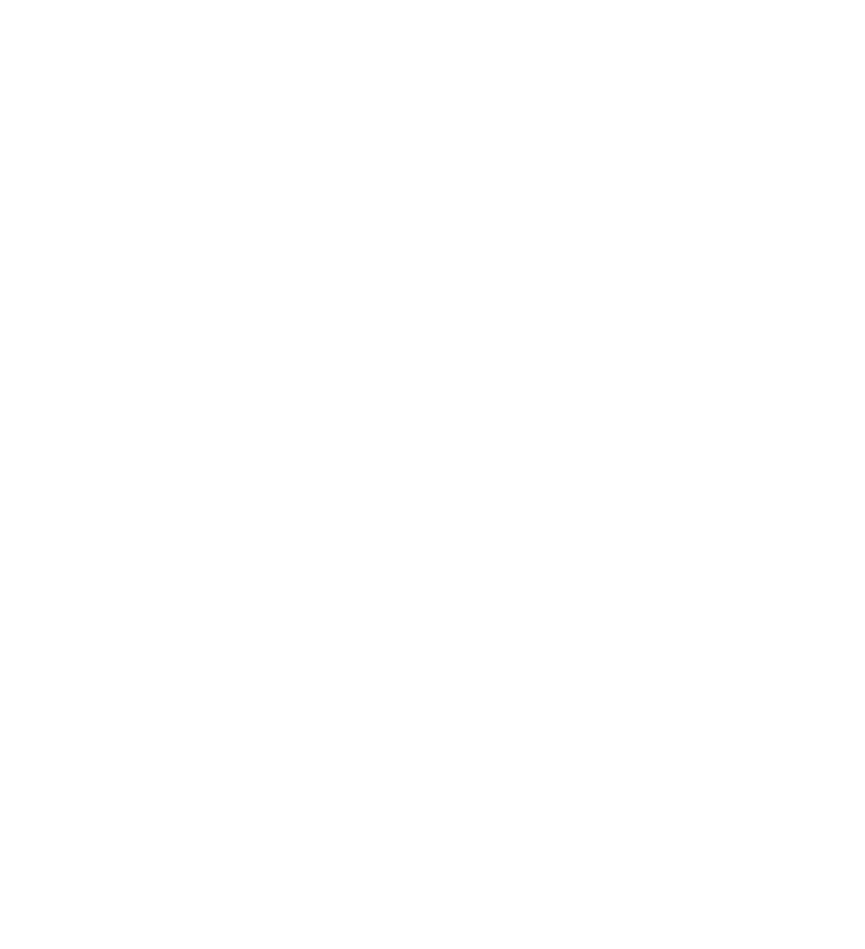
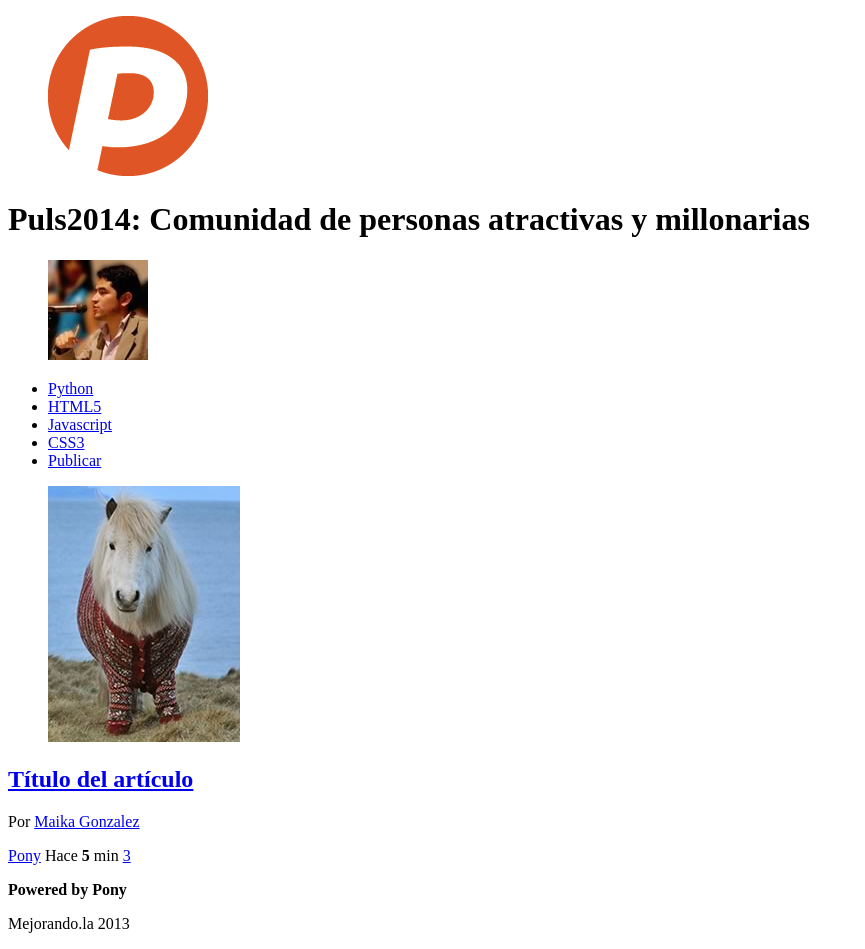
Before and after one commit to sionleojr/Pulse2014-Europa, a plain HTML site: page index.html in a window 1280 px wide. Shown: the whole page, without its empty margins (0-865 px from the left). Before the commit the page ends 800 px from the top, so only its background shows below. Drawn offline with Linux system fonts and the light colour scheme.

Commit message:
Primera Clase finalizada...

```diff
--- a/index.html
+++ b/index.html
@@ -5,6 +5,54 @@
 	<title>Puls2014: Comunidad online de gente atractiva</title>
 </head>
 <body>
-
+	<header>
+		<figure id="logo">
+			<img src="logo.png"/>
+		</figure>
+		<h1>Puls2014: Comunidad de personas atractivas y millonarias</h1>
+		<figure id="avatar">
+			<img src="avatar.jpg" />
+		</figure>
+	</header>
+	<nav>
+		<ul>
+			<li><a href="#">Python</a></li>
+			<li><a href="#">HTML5</a></li>
+			<li><a href="#">Javascript</a></li>
+			<li><a href="#">CSS3</a></li>
+			<li id="publicar_nav">
+				<a href="#">Publicar</a>
+			</li>
+		</ul>
+	</nav>
+	<section id="contenido">
+		<article class="item">
+			<figure class="imagen_item">
+				<img src="imagen.jpg">
+			</figure>
+			<h2 class="titulo_item">
+				<a href="#">Título del artículo</a>
+			</h2>
+			<p class="autor_item">
+				Por <a href="#">Maika Gonzalez</a>
+			</p>
+			<p class="datos_item">
+				<a href="#" class="tag_item">Pony</a>
+				<span class="fecha_item">Hace <strong>5</strong> min</span>
+				<a href="#" class="comentarios_item">3</a>
+				<a href="#" class="guardar_item"></a>
+			</p>
+			<p class="votacion">
+				<a href="#" class="up"></a>
+				<a href="#" class="down"></a>
+			</p>
+		</article>
+	</section>
+	<footer>
+		<p>
+			<strong>Powered by Pony</strong>
+		</p>
+		<p>Mejorando.la 2013</p>
+	</footer>
 </body>
 </html>
```
Also changed, not shown: avatar.jpg (added), imagen.jpg (added), logo.png (added).
